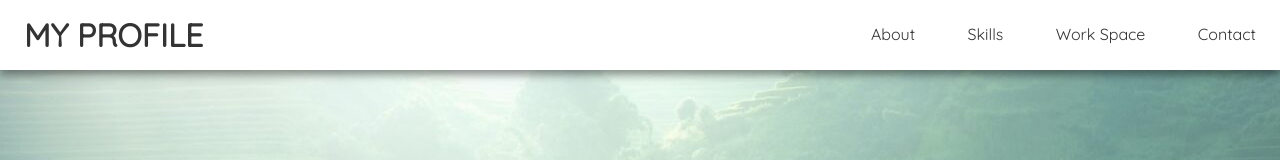
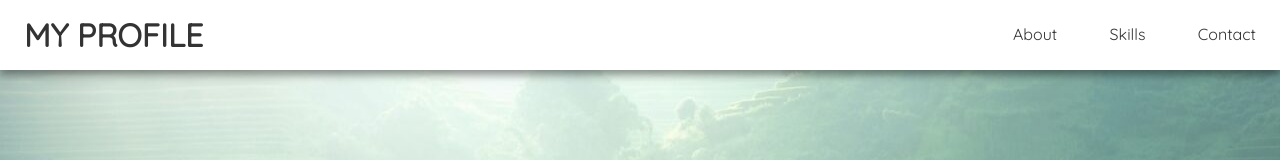
Before and after one commit to SamuelAndhika147/My-Profile, a plain HTML site: page Index.html in a window 1280 px wide. Shown: the top 160 px of the page. Drawn offline with Linux system fonts and the light colour scheme.

Commit message:
Update Index.html

```diff
--- a/Index.html
+++ b/Index.html
@@ -36,7 +36,7 @@
                    <ul>
                     <li><a href="#about">About</a></li>
                     <li><a href="#skills">Skills</a></li>
-                    <li><a href="workspace.html">Work Space</a></li>
+<!--                     <li><a href="workspace.html">Work Space</a></li> -->
                     <li><a href="#contact">Contact</a></li>
                    </ul>
                    <!-- menu mobile -->
```
